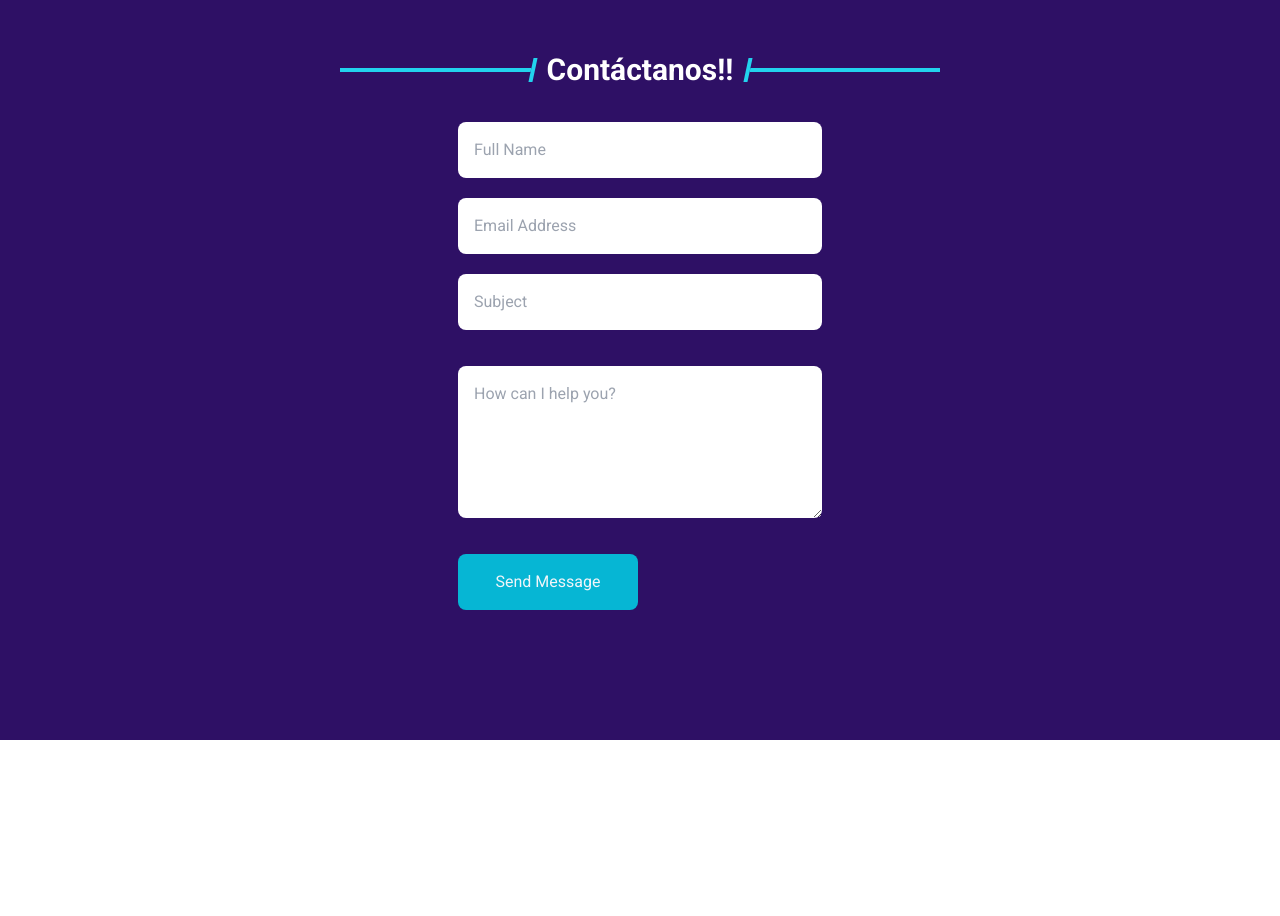
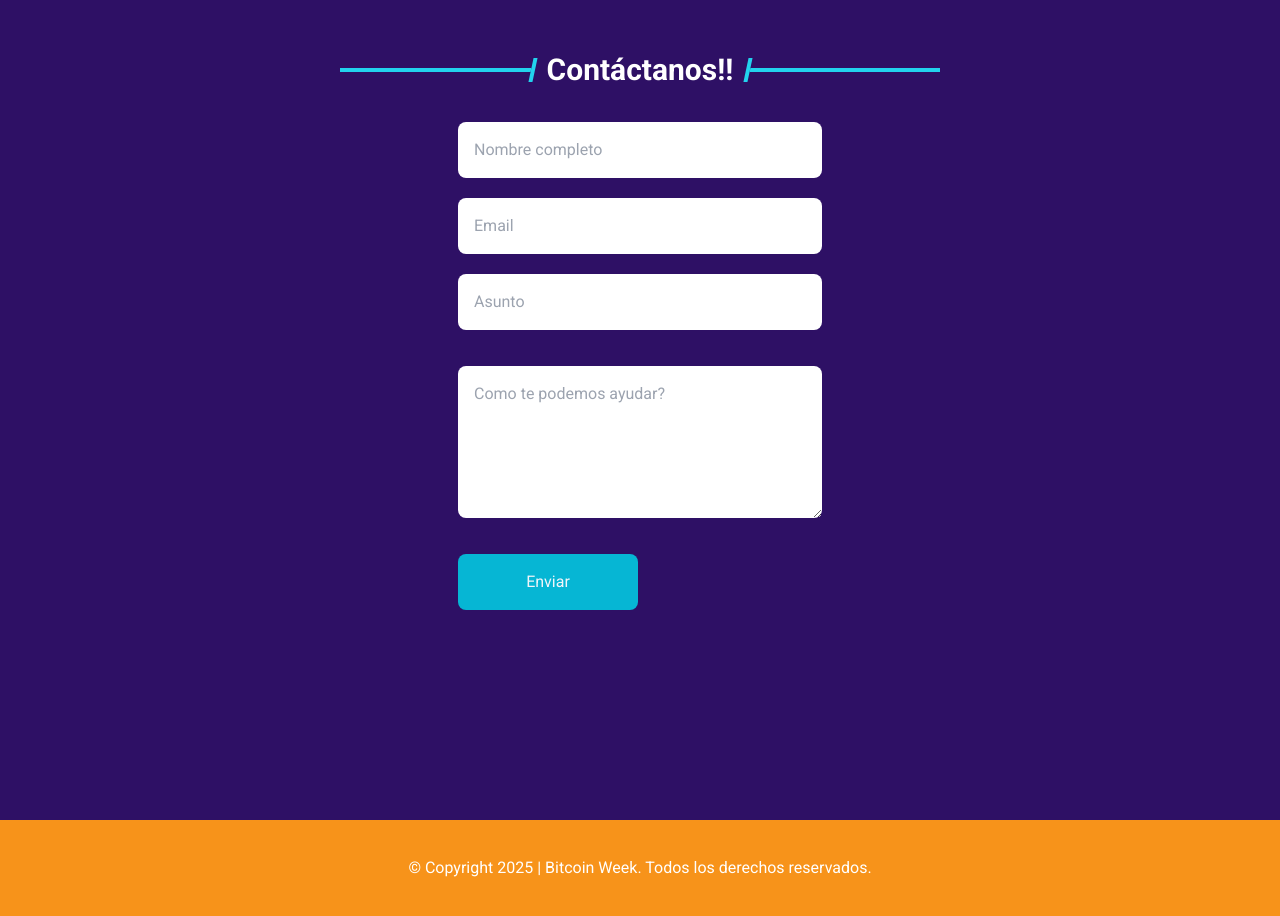
Before and after one commit to Sharmaz/bitcoinweek, a React (Vite) app: page / in a window 1280 px wide. Shown: the part 3380-4296 px from the top of the page. Before the commit the page ends 4120 px from the top, so only its background shows below. Built offline with nearby package versions, Linux system fonts and the light colour scheme.

Commit message:
add foooter (provisional).

```diff
--- a/src/App.jsx
+++ b/src/App.jsx
@@ -4,6 +4,7 @@ import Location from "./LandingPage/Location";
 import Schedule from "./LandingPage/Schedule";
 import Brands from "./LandingPage/Brands";
 import Contact from "./LandingPage/Contact";
+import Footer from "./LandingPage/Footer";
 
 function App() {
 
@@ -15,6 +16,7 @@ function App() {
       <Schedule />
       <Brands />
       <Contact />
+      <Footer />
     </div>
   );
 }
--- a/src/LandingPage/Contact.jsx
+++ b/src/LandingPage/Contact.jsx
@@ -14,19 +14,19 @@ function Contact() {
         <h2 className="flex items-center justify-center title relative text-2xl md:text-3xl font-bold px-4 before:w-[300px] before:md:w-[600px] w-[200px] md:w-[auto]">Contáctanos!!</h2>
         <form className="rounded-2xl p-4 text-slate-900 w-[300px] md:w-[400px]" action="https://formspree.io/f/xkgjpyqn" method="POST">
           <div className="flex align-middle my-3 md:my-4 w-full">
-            <input className="rounded-lg p-4 w-full m-0.5" type="text" name="fullname" placeholder="Full Name" />
+            <input className="rounded-lg p-4 w-full m-0.5" type="text" name="fullname" placeholder="Nombre completo" />
           </div>
           <div className="flex align-middle my-3 md:my-4 w-full">
-            <input className="rounded-lg p-4 w-full m-0.5 " type="email" name="email" placeholder="Email Address" />
+            <input className="rounded-lg p-4 w-full m-0.5 " type="email" name="email" placeholder="Email" />
           </div>
           <div className="flex align-middle my-3 md:my-4">
-            <input className="rounded-lg p-4 w-full m-0.5" type="text" name="subject" placeholder="Subject" />
+            <input className="rounded-lg p-4 w-full m-0.5" type="text" name="subject" placeholder="Asunto" />
           </div>
           <div className="flex align-middle my-3 md:my-8">
-            <textarea className="rounded-lg p-4 w-full m-0.5 h-72 md:h-auto" name="message" cols={30} rows={5} placeholder="How can I help you?" />
+            <textarea className="rounded-lg p-4 w-full m-0.5 h-72 md:h-auto" name="message" cols={30} rows={5} placeholder="Como te podemos ayudar?" />
           </div>
           <div className="flex align-middle justify-center mt-4 md:mt-8 md:w-1/2">
-            <button className="bg-cyan-500 rounded-lg p-4 w-full m-0.5 text-center text-slate-100" type="submit">Send Message</button>
+            <button className="bg-cyan-500 rounded-lg p-4 w-full m-0.5 text-center text-slate-100" type="submit">Enviar</button>
           </div>
         </form>
       </div>
--- /dev/null
+++ b/src/LandingPage/Footer.jsx
@@ -0,0 +1,12 @@
+function Footer() {
+
+  return (
+    <div className="relative z-10 flex flex-col justify-center items-center bg-[#F7931A] text-white h-24 mt-20">
+      <div className="relative z-10 flex flex-col justify-center items-center text-white w-full text-center">
+        © Copyright 2025 | Bitcoin Week. Todos los derechos reservados.
+      </div>
+    </div>
+  );
+}
+
+export default Footer;
```
